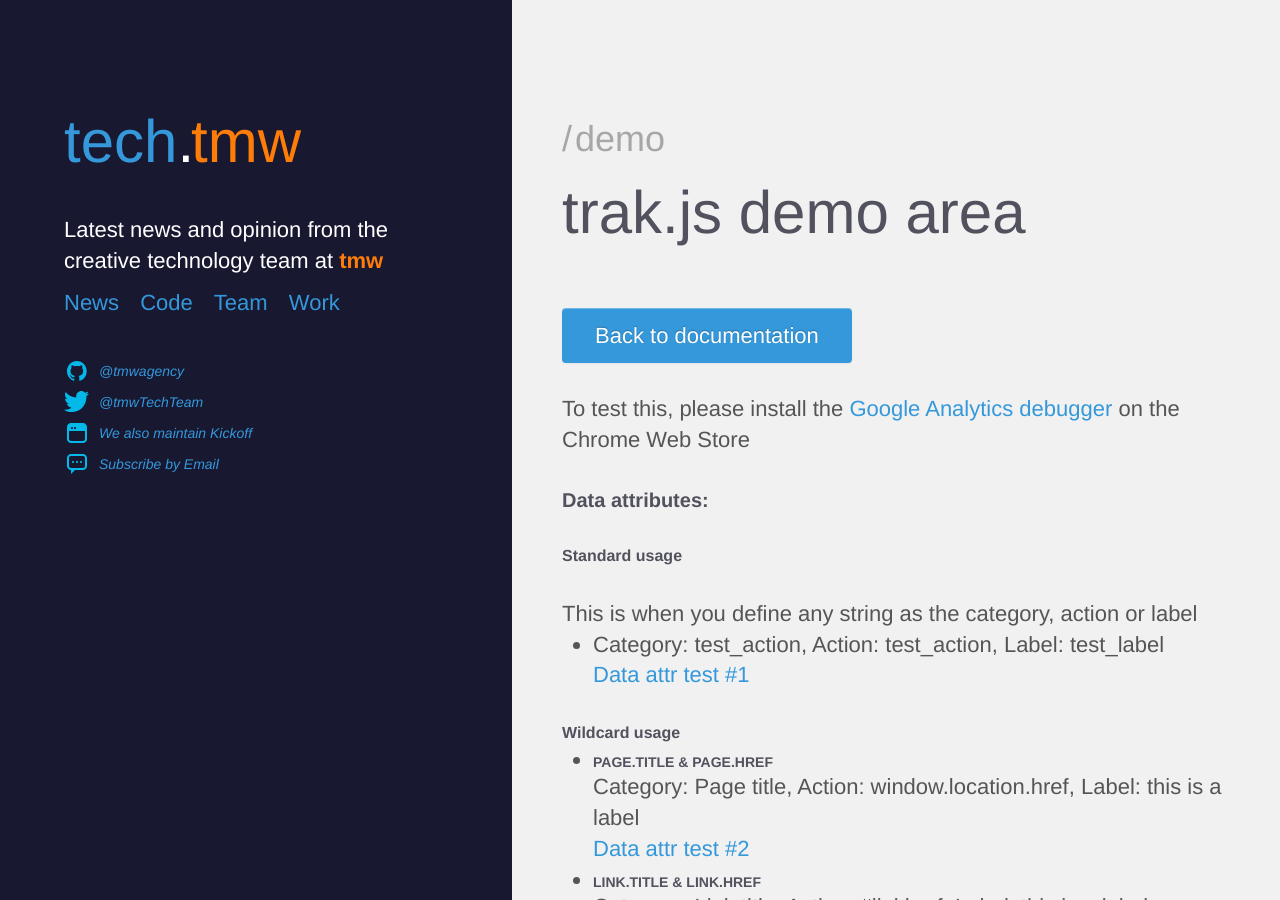
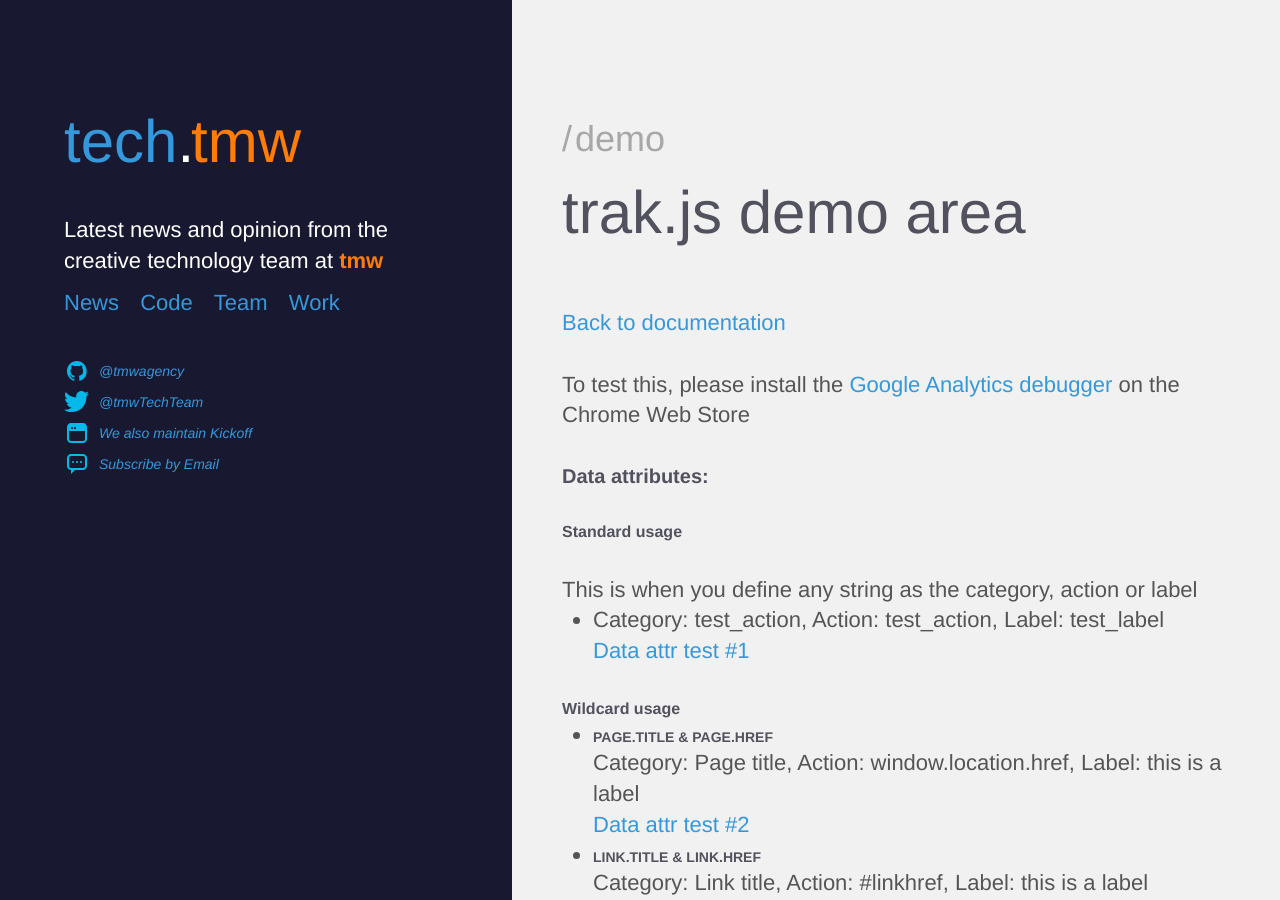
Before and after one commit to tmwagency/labs-blog, a Jekyll site: the page built from code/trak/index.html, in a window 1280 px wide and 900 px high. Built offline with Jekyll 4.4.1, drawn with Linux system fonts in a browser that asks for light colours; Markdown is read by kramdown in place of the engine named in the settings.

Commit message:
demo layout created

```diff
--- a/_layouts/demo.html
+++ b/_layouts/demo.html
@@ -16,7 +16,7 @@
 	<div class="entry-content">
 		<h1 class="entry-title entry-title--single">{{ page.title }}</h1>
 
-		<a href="" class="btn btn--primary">Back to documentation</a>
+		<a href="{{ page.backlink }}">Back to documentation</a>
 
 		{{ content }}
 	</div>
```
